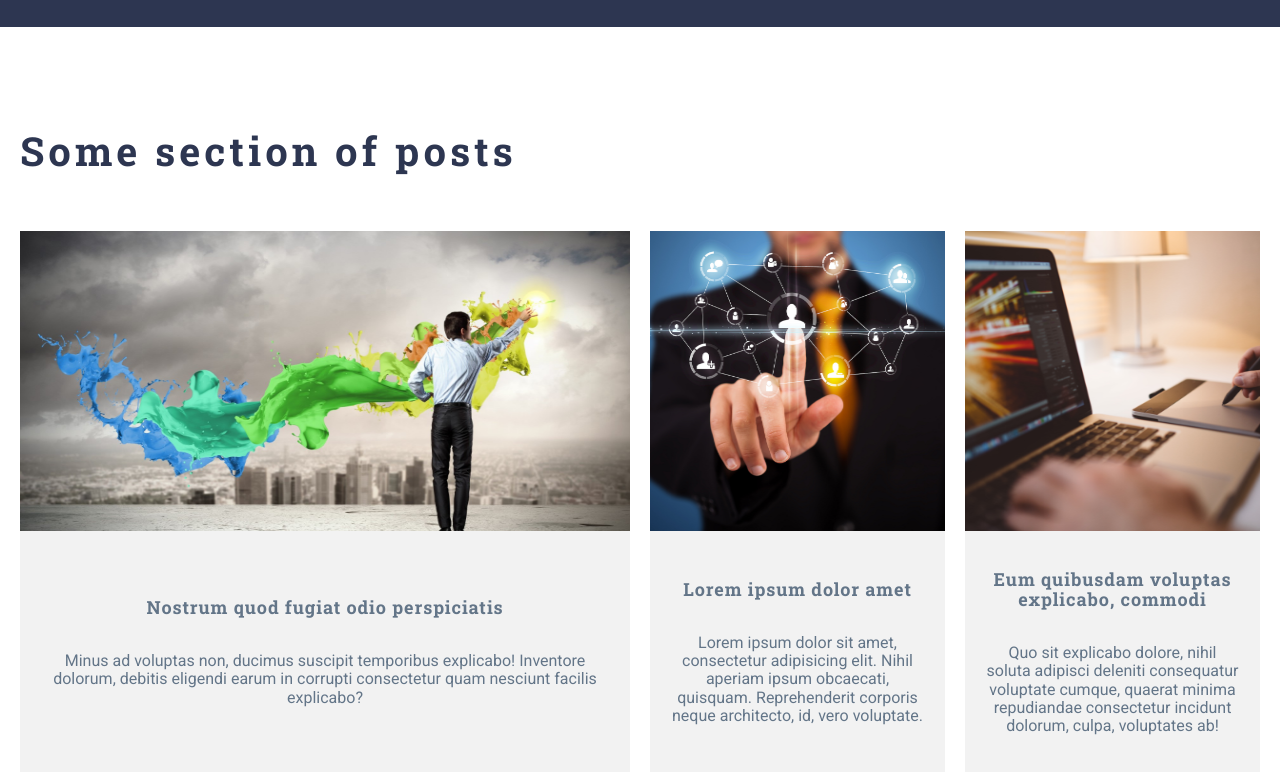
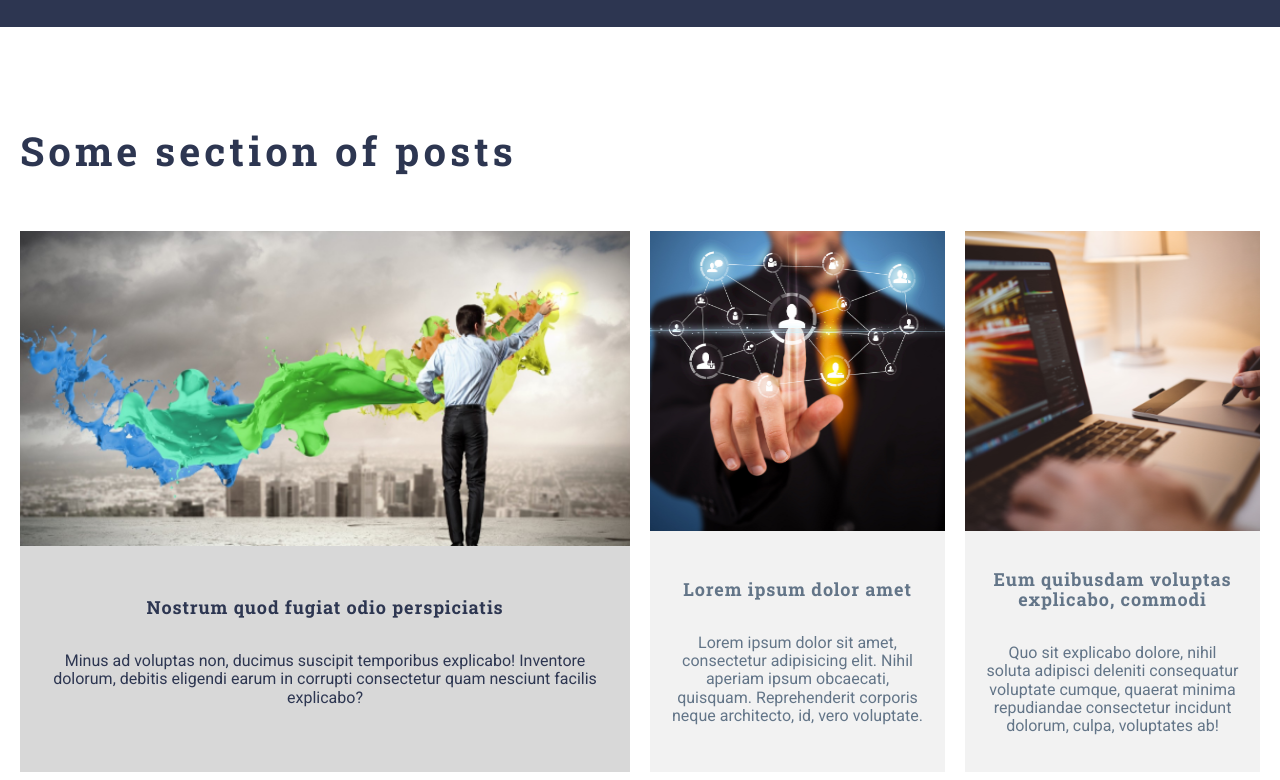
Before and after one commit to SofyaKisliak/grid-template_20211701, a website: page index.html in a window 1280 px wide. In both pictures the pointer is over the element 325 px from the left and 2913 px from the top of the page. Shown: the part 2533-3313 px from the top of the page. Drawn offline with Linux system fonts and the light colour scheme.

Commit message:
стилизация блока posts при наведении мышью (hover)

```diff
--- a/assets/css/style.css
+++ b/assets/css/style.css
@@ -726,7 +726,7 @@ img{
 opacity: 0.95 !important;
 }
  .skills-item:hover .skills-item__image{
-transform: scale(1.1);
+  transform: scale(1.1);
 }
 .skills-item:hover .skills-item__link{
   color: #d66926;
@@ -935,6 +935,7 @@ transform: scale(1.1);
   align-content: center;
   justify-content: center;
   background-color: #2d3651;
+  transition: transform 0.5s;
 
 }
 .post-item__image img{
@@ -962,3 +963,16 @@ transform: scale(1.1);
   margin-top: 16px;
   margin-bottom: 16px;
 }
+.post-item:hover .post-item__image{
+  transform: scale(1.1);
+}
+.post-item:hover {
+  background-color: #d8d8d8;
+}
+
+.post-item:hover h3{
+  color: #2d3651;
+}
+.post-item:hover p{
+  color: #2d3651;
+}
```
